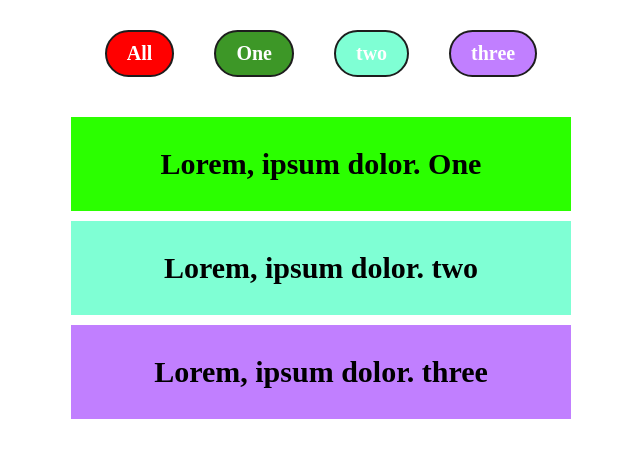
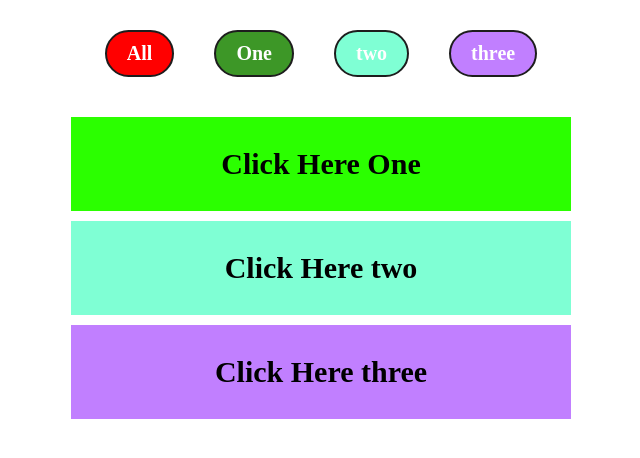
Before and after one commit to sobujmiah01/show-and-hide-multiple-divs-javascript-, a plain HTML site: page index.html in a window 1280 px wide. Shown: the whole page, without its empty margins (319-959 px from the left). Drawn offline with nearby package versions, Linux system fonts and the light colour scheme.

Commit message:
Update index.html

```diff
--- a/index.html
+++ b/index.html
@@ -15,9 +15,9 @@
 
     </div>
     <section>
-        <div class="div1 single">Lorem, ipsum dolor. One</div>
-        <div class="div2 single">Lorem, ipsum dolor. two</div>
-        <div class="div3 single">Lorem, ipsum dolor. three</div>
+        <div class="div1 single">Click Here One</div>
+        <div class="div2 single">Click Here two</div>
+        <div class="div3 single">Click Here three</div>
     </section>
     <script src="https://code.jquery.com/jquery-3.5.1.min.js"></script>
     <script src="scripts.js"></script>
```
